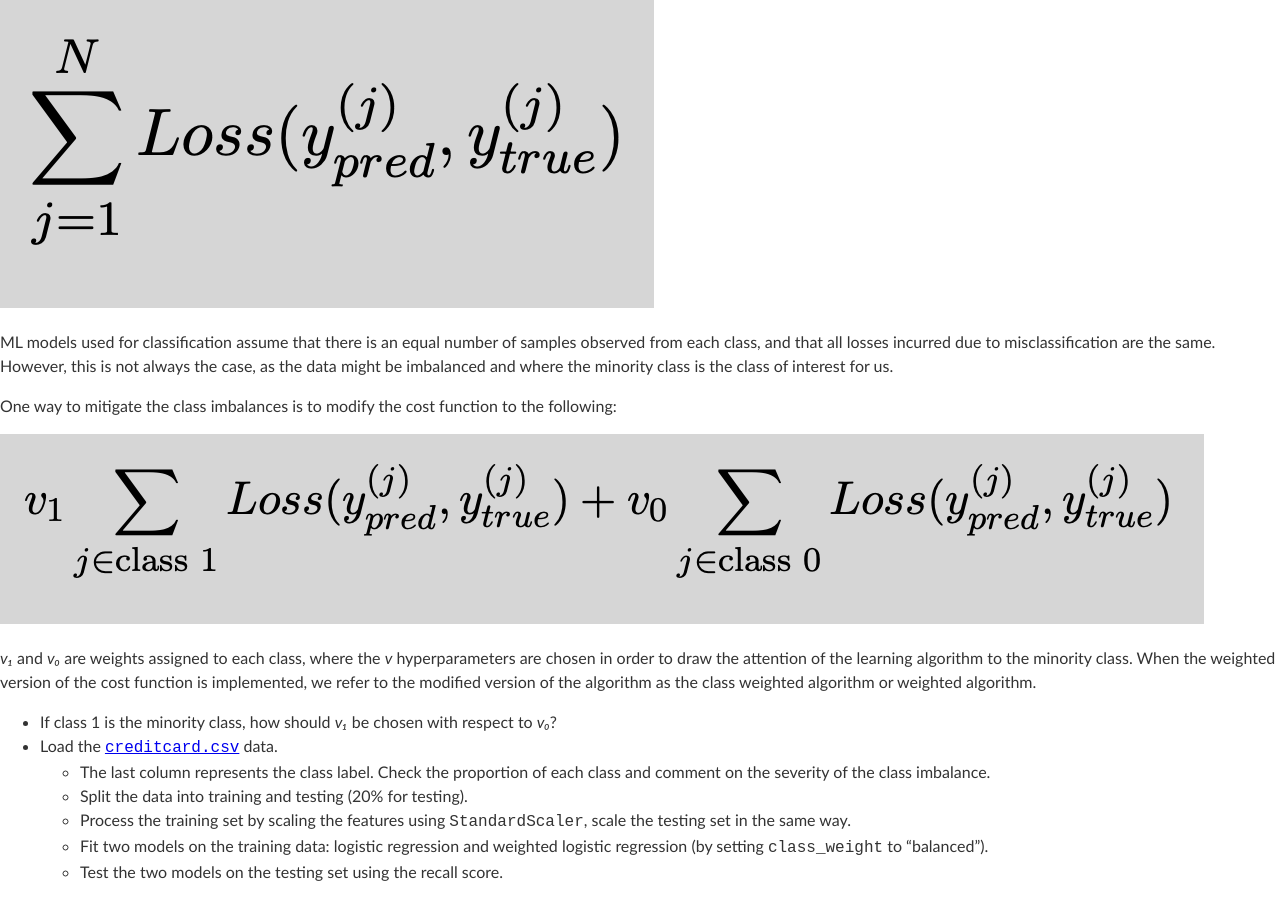
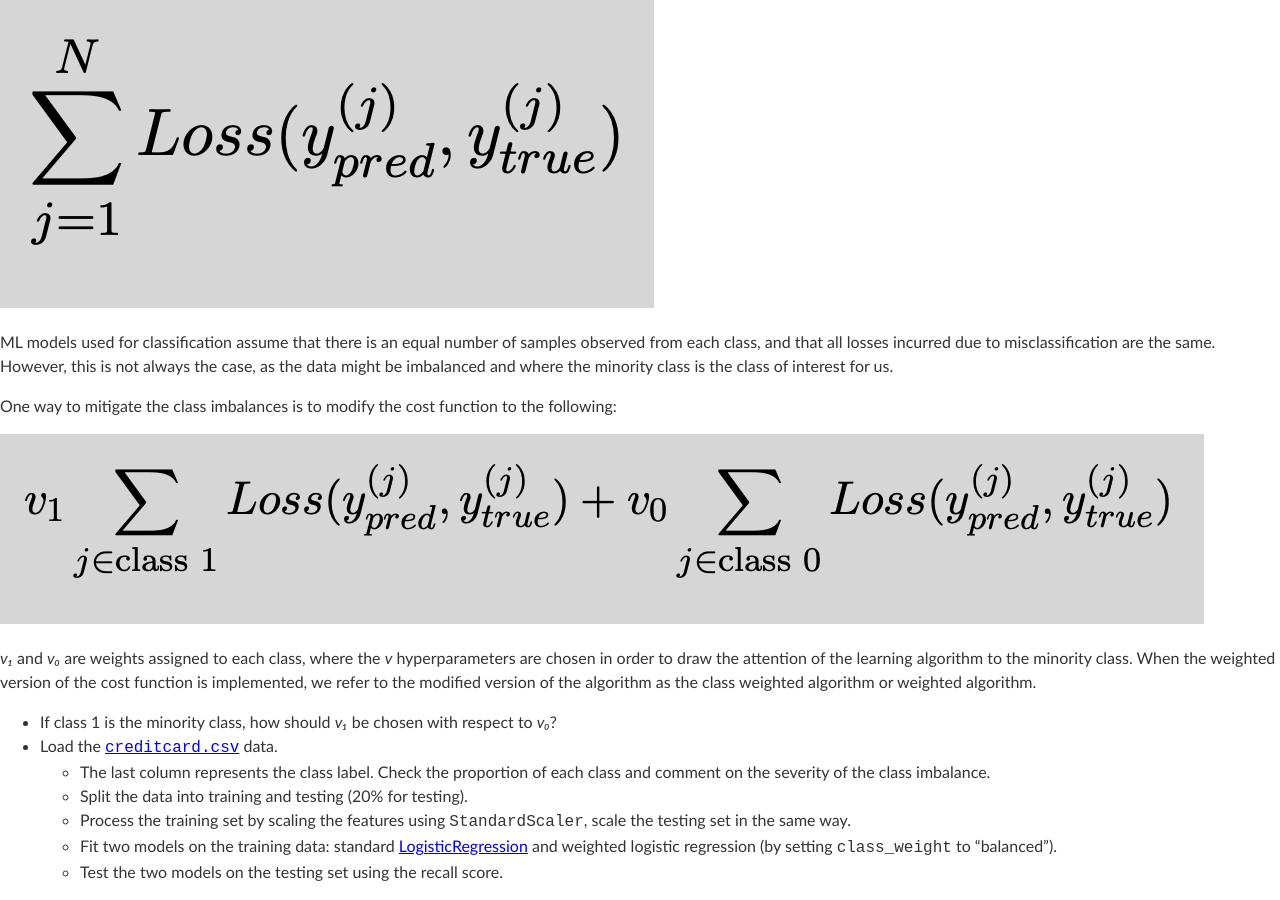
Before and after one commit to edurant/edurant.github.io, a Jekyll site: the page built from courses/csc4601/ps/12/index.md, in a window 1280 px wide and 900 px high, scrolled down 1980 px. Built offline with Jekyll 4.4.1, drawn with Linux system fonts in a browser that asks for light colours.

Commit message:
CSC5601 PS12 add link

````diff
--- a/courses/csc4601/ps/12/index.md
+++ b/courses/csc4601/ps/12/index.md
@@ -78,5 +78,5 @@
   -  The last column represents the class label. Check the proportion of each class and comment on the severity of the class imbalance.
   -  Split the data into training and testing (20% for testing).
   -  Process the training set by scaling the features using ```StandardScaler```, scale the testing set in the same way.
-  -  Fit two models on the training data: logistic regression and weighted logistic regression (by setting ```class_weight``` to "balanced").
+  -  Fit two models on the training data: standard [LogisticRegression](https://scikit-learn.org/stable/modules/generated/sklearn.linear_model.LogisticRegression.html) and weighted logistic regression (by setting ```class_weight``` to "balanced").
   -  Test the two models on the testing set using the recall score.
````
